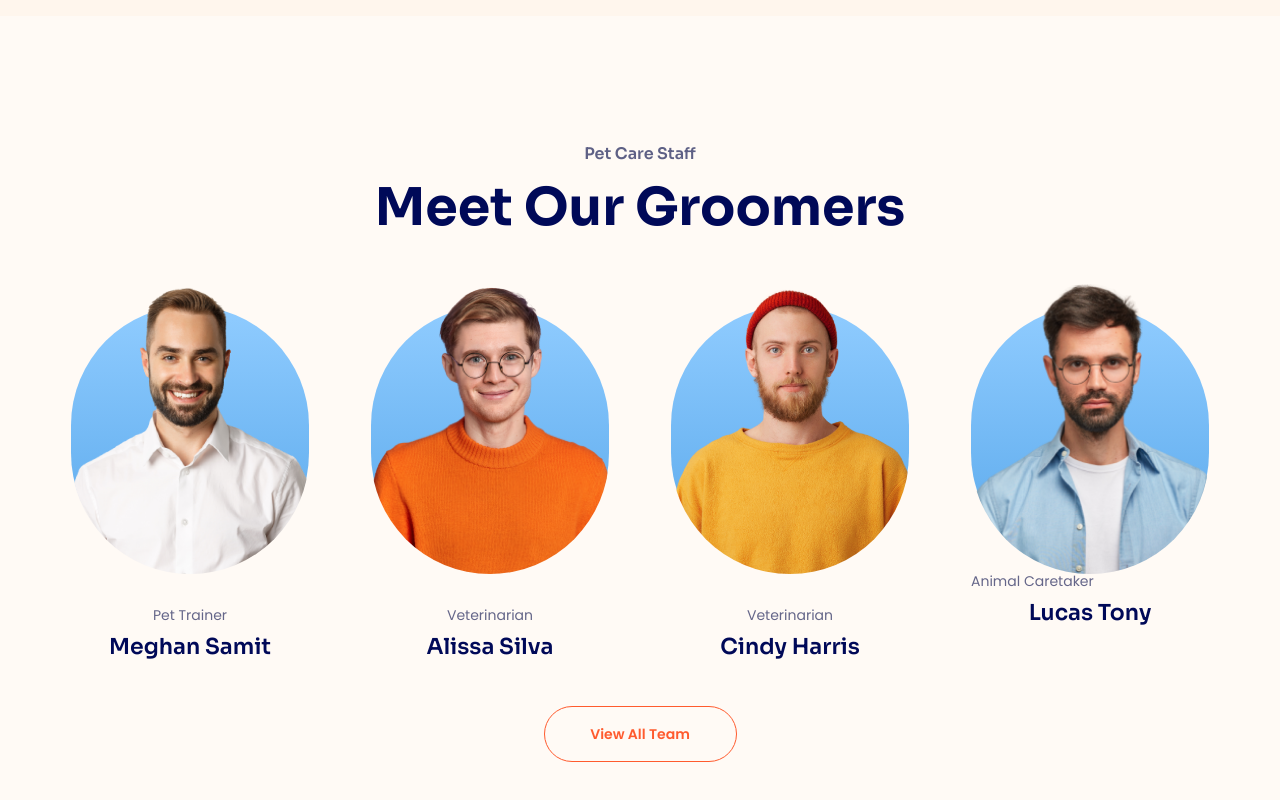
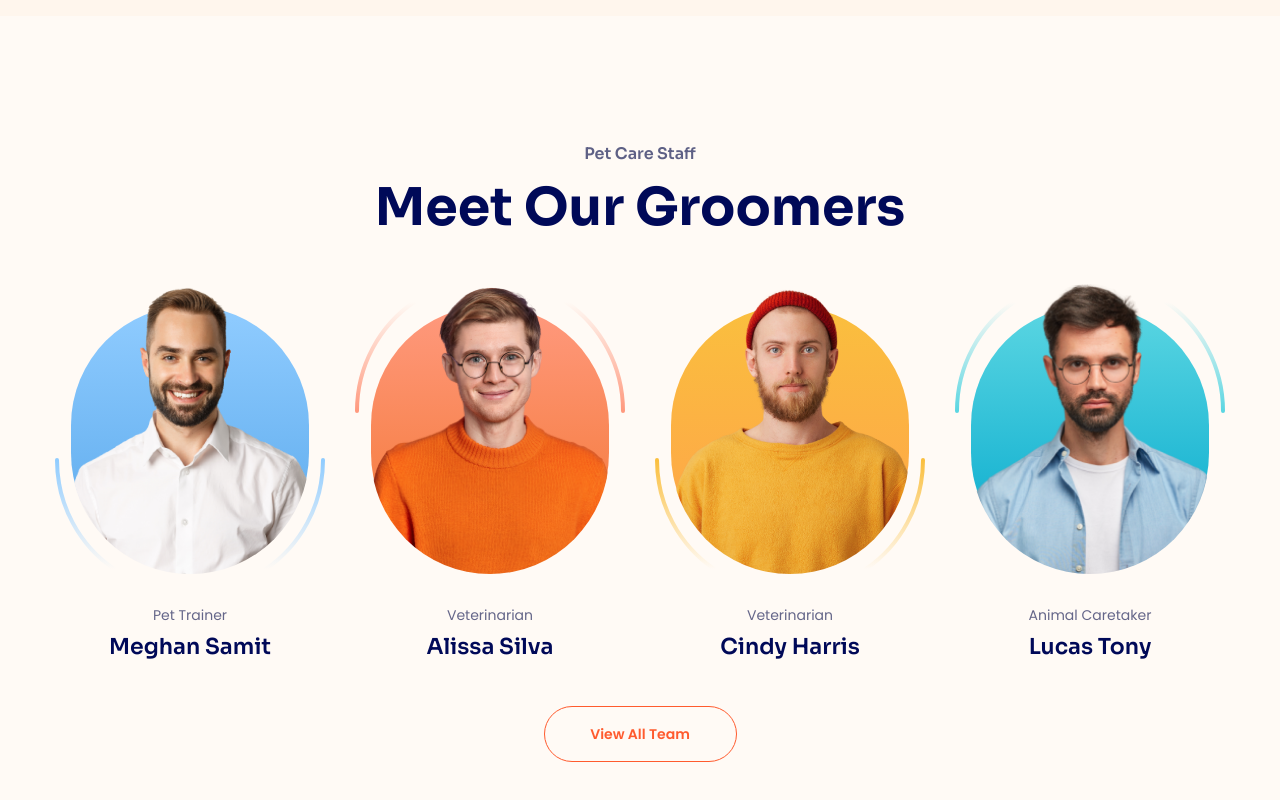
Before and after one commit to VanThen60hz/Lucy-Pet, a plain HTML site: page index.html in a window 1280 px wide. Shown: the part 3328-4128 px from the top of the page. Drawn offline with Linux system fonts and the light colour scheme.

Commit message:
feature: staff decor

```diff
--- a/assets/css/styles.css
+++ b/assets/css/styles.css
@@ -1092,6 +1092,55 @@ button {
     background: linear-gradient(180deg, #90ccff 0%, #59a8eb 95.96%);
 }
 
+.staff-item__img-wrap::after {
+    /* Positioning */
+    position: absolute;
+    left: 50%;
+    bottom: 84px;
+    transform: translateX(-50%);
+}
+
+.staff-item:nth-child(1) .staff-item__img-wrap::after {
+    /* Content */
+    content: url("../img/staff-decor-01.svg");
+}
+
+.staff-item:nth-child(2) .staff-item__img-wrap::before {
+    /* Color */
+    background: linear-gradient(180deg, #ff997e 0%, #f3752e 100%);
+}
+
+.staff-item:nth-child(2) .staff-item__img-wrap::after {
+    /* Content */
+    content: url("../img/staff-decor-02.svg");
+}
+
+.staff-item:nth-child(3) .staff-item__img-wrap::before {
+    /* Color */
+    background: linear-gradient(180deg, #fabf3e 0%, #ffa14a 100%);
+}
+
+.staff-item:nth-child(3) .staff-item__img-wrap::after {
+    /* Content */
+    content: url("../img/staff-decor-03.svg");
+}
+
+.staff-item:nth-child(4) .staff-item__img-wrap::before {
+    /* Color */
+    background: linear-gradient(180deg, #5bd6e2 0%, #00a7cc 100%);
+}
+
+.staff-item:nth-child(4) .staff-item__img-wrap::after {
+    /* Content */
+    content: url("../img/staff-decor-04.svg");
+}
+
+.staff-item:nth-child(even) .staff-item__img-wrap::after {
+    /* Positioning */
+    top: 16px;
+    bottom: initial;
+}
+
 .staff-item__img {
     /* Display */
     display: block;
--- a/index.html
+++ b/index.html
@@ -639,7 +639,7 @@
                                 alt="Lucas Tony"
                                 class="staff-item__img"
                             />
-                            <figcaption class="staff-item__figcaption">
+                            <figcaption class="staff-item__caption">
                                 <p class="staff-item__desc">Animal Caretaker</p>
                                 <h3 class="staff-item__name">Lucas Tony</h3>
                             </figcaption>
@@ -647,9 +647,9 @@
                     </article>
                 </div>
                 <div class="staff__cta-wrap">
-                    <a href="#!" class="btn btn__more staff__cta"
-                        >View All Team</a
-                    >
+                    <a href="#!" class="btn btn__more staff__cta">
+                        View All Team
+                    </a>
                 </div>
             </div>
         </section>
```
Also changed, not shown: assets/img/staff-decor-01.svg (added), assets/img/staff-decor-02.svg (added), assets/img/staff-decor-03.svg (added), assets/img/staff-decor-04.svg (added).
